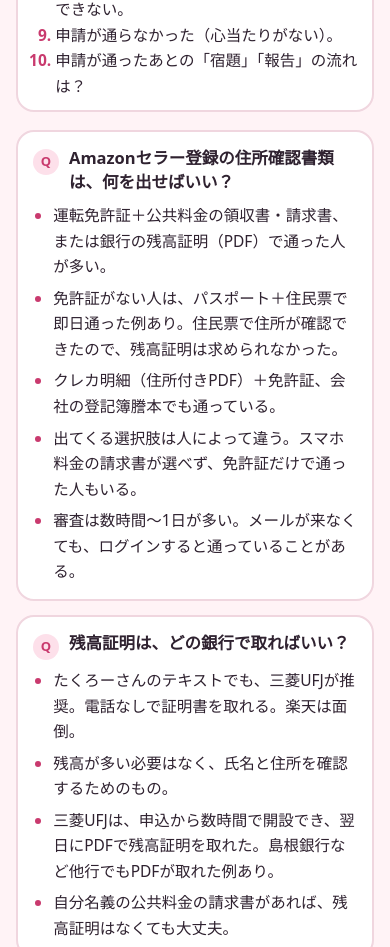
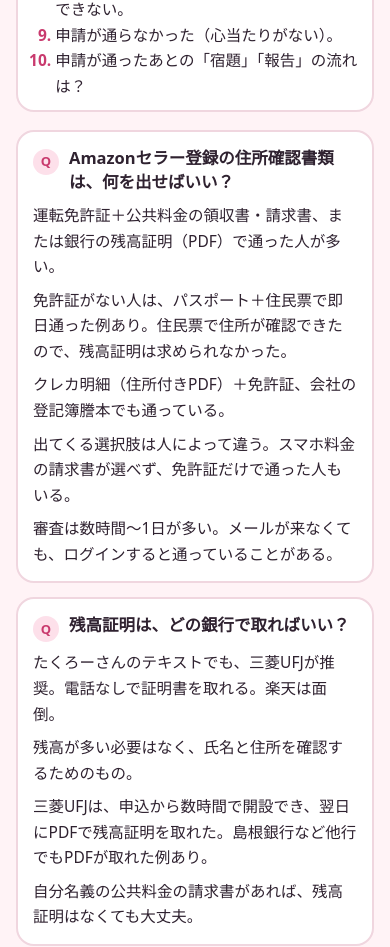
Before and after one commit to wanipii/zenipro-faq, a plain HTML site: page dev/index.html in a window 390 px wide. Shown: the part 811-1758 px from the top of the page. Drawn offline with Linux system fonts and the light colour scheme; a web font is replaced by a local one.

Commit message:
Add files via upload

```diff
--- a/dev/index.html
+++ b/dev/index.html
@@ -52,8 +52,9 @@ body::before{content:"";position:fixed;inset:0 0 auto;height:env(safe-area-inset
 article{background:var(--card);border:2px solid var(--line);border-radius:18px;padding:18px 20px;margin-bottom:14px;scroll-margin-top:150px}
 article h3{font-family:var(--f-head);font-size:18px;line-height:1.55;margin:0 0 10px;font-weight:700;display:flex;gap:10px;align-items:flex-start}
 article h3 i{flex:none;font-style:normal;background:var(--accent-soft);color:var(--accent);width:26px;height:26px;border-radius:50%;display:grid;place-items:center;font-size:13px;margin-top:3px}
-article ul{margin:0;padding-left:1.3em;display:grid;gap:8px}
-article li::marker{color:var(--accent)}
+.ans{display:grid;gap:10px}
+.ans p{margin:0}
+.ans p.sub{padding-left:1.4em;color:var(--mute)}
 article a{color:var(--lav);word-break:break-all}
 .sgroup{margin-top:26px}
 .sgroup:first-child{margin-top:0}
@@ -85,7 +86,7 @@ footer{margin-top:36px;font-size:12.5px;color:var(--mute)}
   .idx ol{gap:0}
   article{scroll-margin-top:110px;padding:14px 15px}
   article h3{font-size:16.5px;line-height:1.5;margin-bottom:8px}
-  article ul{gap:6px}
+  .ans{gap:8px}
 }
 
 @media (prefers-reduced-motion:reduce){html{scroll-behavior:auto!important}}
@@ -434,7 +435,7 @@ function setStage(id){
   render();window.scrollTo({top:0});
 }
 function article(f){
-  return '<article id="'+f.id+'"><h3><i>Q</i><span>'+esc(f.q)+'</span></h3><ul>'+f.a.map(x=>'<li>'+fmt(x)+'</li>').join("")+'</ul></article>';
+  return '<article id="'+f.id+'"><h3><i>Q</i><span>'+esc(f.q)+'</span></h3><div class="ans">'+f.a.map(x=>{const t=x.replace(/^[\s\u3000]+/,"");return '<p'+(/^[→↳]/.test(t)?' class="sub"':'')+'>'+fmt(t)+'</p>'}).join("")+'</div></article>';
 }
 function render(){
   const searching=!!query;
```
